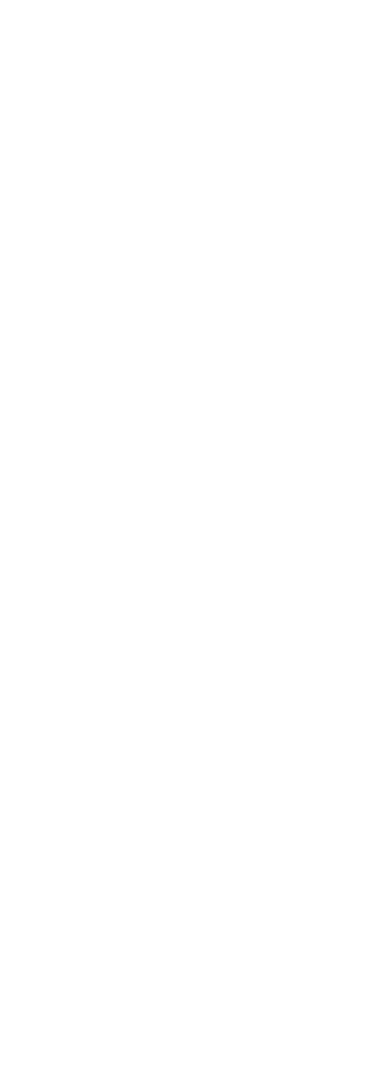
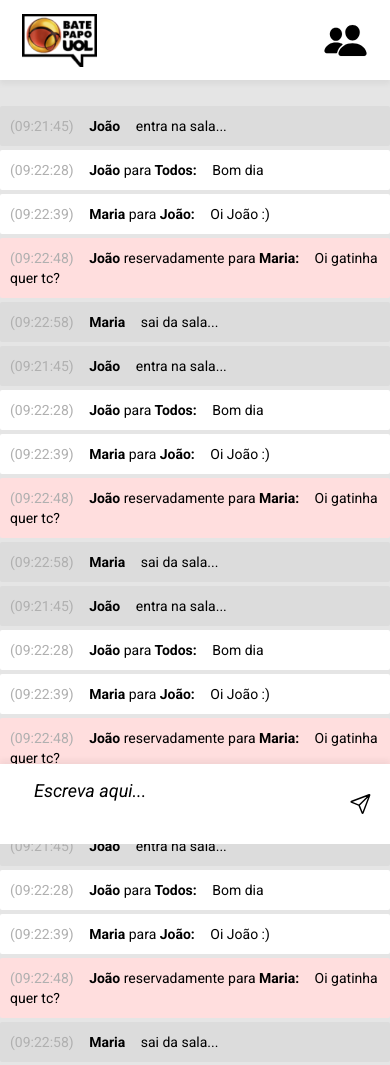
Before and after one commit to vcsil/Bate-Papo-UOL, a plain HTML site: page index.html in a window 390 px wide. Before the commit the page ends 844 px from the top, so only its background shows below. Drawn offline with nearby package versions, Linux system fonts and the light colour scheme.

Commit message:
Layout mobile

```diff
--- a/index.html
+++ b/index.html
@@ -1,12 +1,150 @@
 <!DOCTYPE html>
 <html lang="br-pt">
+
 <head>
     <meta charset="UTF-8">
     <meta http-equiv="X-UA-Compatible" content="IE=edge">
     <meta name="viewport" content="width=device-width, initial-scale=1.0">
-    <title>Document</title>
+
+    <link rel="stylesheet" href="reset.css">
+    <link rel="stylesheet" href="style.css">
+
+    <link rel="preconnect" href="https://fonts.googleapis.com" />
+    <link rel="preconnect" href="https://fonts.gstatic.com" crossorigin="" />
+    <link
+        href="https://fonts.googleapis.com/css2?family=Roboto:ital,wght@0,100;0,300;0,400;0,500;0,700;1,100;1,300;1,400;1,500;1,700&amp;display=swap"
+        rel="stylesheet" />
+
+    <link rel="SHORTCUT ICON" href="https://bp.imguol.com/favico.ico">
+
+    <title>O Chat online mais famoso do Brasil | Bate Papo UOL</title>
 </head>
+
 <body>
+    <header>
+        <img src="midia\logo1.png" alt="Bate-papo do Uol">
+        <ion-icon name="people"></ion-icon>
+    </header>
 
+    <main>
+        <div class="boxMensagem entra_sai">
+            <span class="time">(09:21:45)</span>
+            <span class="name">João</span>
+            <span class="action">entra na sala...</span>
+        </div>
+        <div class="boxMensagem">
+            <span class="time">(09:22:28)</span>
+            <span class="name">João <p>para</p> Todos:</span>
+            <span class="mensagem">Bom dia</span>
+        </div>
+        <div class="boxMensagem">
+            <span class="time">(09:22:39)</span>
+            <span class="name">Maria <p>para</p> João:</span>
+            <span class="mensagem">Oi João :)</span>
+        </div>
+        <div class="boxMensagem reservado">
+            <span class="time">(09:22:48)</span>
+            <span class="name">João <p>reservadamente para</p> Maria:</span>
+            <span class="mensagem">Oi gatinha quer tc?</span>
+        </div>
+        <div class="boxMensagem entra_sai">
+            <span class="time">(09:22:58)</span>
+            <span class="name">Maria</span>
+            <span class="mensagem">sai da sala...</span>
+        </div>
+
+        <div class="boxMensagem entra_sai">
+            <span class="time">(09:21:45)</span>
+            <span class="name">João</span>
+            <span class="action">entra na sala...</span>
+        </div>
+        <div class="boxMensagem">
+            <span class="time">(09:22:28)</span>
+            <span class="name">João <p>para</p> Todos:</span>
+            <span class="mensagem">Bom dia</span>
+        </div>
+        <div class="boxMensagem">
+            <span class="time">(09:22:39)</span>
+            <span class="name">Maria <p>para</p> João:</span>
+            <span class="mensagem">Oi João :)</span>
+        </div>
+        <div class="boxMensagem reservado">
+            <span class="time">(09:22:48)</span>
+            <span class="name">João <p>reservadamente para</p> Maria:</span>
+            <span class="mensagem">Oi gatinha quer tc?</span>
+        </div>
+        <div class="boxMensagem entra_sai">
+            <span class="time">(09:22:58)</span>
+            <span class="name">Maria</span>
+            <span class="mensagem">sai da sala...</span>
+        </div>
+        <div class="boxMensagem entra_sai">
+            <span class="time">(09:21:45)</span>
+            <span class="name">João</span>
+            <span class="action">entra na sala...</span>
+        </div>
+        <div class="boxMensagem">
+            <span class="time">(09:22:28)</span>
+            <span class="name">João <p>para</p> Todos:</span>
+            <span class="mensagem">Bom dia</span>
+        </div>
+        <div class="boxMensagem">
+            <span class="time">(09:22:39)</span>
+            <span class="name">Maria <p>para</p> João:</span>
+            <span class="mensagem">Oi João :)</span>
+        </div>
+        <div class="boxMensagem reservado">
+            <span class="time">(09:22:48)</span>
+            <span class="name">João <p>reservadamente para</p> Maria:</span>
+            <span class="mensagem">Oi gatinha quer tc?</span>
+        </div>
+        <div class="boxMensagem entra_sai">
+            <span class="time">(09:22:58)</span>
+            <span class="name">Maria</span>
+            <span class="mensagem">sai da sala...</span>
+        </div>
+        <div class="boxMensagem entra_sai">
+            <span class="time">(09:21:45)</span>
+            <span class="name">João</span>
+            <span class="action">entra na sala...</span>
+        </div>
+        <div class="boxMensagem">
+            <span class="time">(09:22:28)</span>
+            <span class="name">João <p>para</p> Todos:</span>
+            <span class="mensagem">Bom dia</span>
+        </div>
+        <div class="boxMensagem">
+            <span class="time">(09:22:39)</span>
+            <span class="name">Maria <p>para</p> João:</span>
+            <span class="mensagem">Oi João :)</span>
+        </div>
+        <div class="boxMensagem reservado">
+            <span class="time">(09:22:48)</span>
+            <span class="name">João <p>reservadamente para</p> Maria:</span>
+            <span class="mensagem">Oi gatinha quer tc?</span>
+        </div>
+        <div class="boxMensagem entra_sai">
+            <span class="time">(09:22:58)</span>
+            <span class="name">Maria</span>
+            <span class="mensagem">sai da sala...</span>
+        </div>
+    </main>
+
+    <footer>
+        <div class="boxEscreverMensagem">
+            <div class="espacoParaEscrever">
+                <div class="textoSuporte">Escreva aqui...</div>
+                <div class="textoDoUsuario" title="Escreva aqui..." contenteditable="true" spellcheck="true"
+                    oninput="removeTextoSuporte(this)"></div>
+            </div>
+        </div>
+        <ion-icon name="paper-plane-outline"></ion-icon>
+    </footer>
+
+
+    <script src="https://unpkg.com/ionicons@5.4.0/dist/ionicons.js"></script>
+
+    <script src="script.js"></script>
 </body>
+
 </html>
--- a/reset.css
+++ b/reset.css
@@ -3,7 +3,7 @@
    License: none (public domain)
 */
 
-html, body, div, span, applet, object, iframe,
+html, body, div, applet, object, iframe,
 h1, h2, h3, h4, h5, h6, p, blockquote, pre,
 a, abbr, acronym, address, big, cite, code,
 del, dfn, em, img, ins, kbd, q, s, samp,
--- a/script.js
+++ b/script.js
@@ -0,0 +1,8 @@
+function removeTextoSuporte(elemento) {
+    const textoDoUsuario = elemento.innerHTML
+    if (textoDoUsuario === '') {
+        document.querySelector(".textoSuporte").classList.remove("hidden")
+    } else {
+        document.querySelector(".textoSuporte").classList.add("hidden")
+    }
+}
--- a/style.css
+++ b/style.css
@@ -0,0 +1,161 @@
+* {
+    box-sizing: border-box;
+}
+
+body {
+    background-color: #E5E5E5;
+    font-family: "Roboto";
+    font-style: normal;
+}
+
+p {
+    display: inline;
+    font-weight: 400;
+}
+
+header {
+    height: 80px;
+    width: 100%;
+    background-color: white;
+    box-shadow: 0px 4px 6px rgba(0, 0, 0, 0.05);
+    display: flex;
+    align-items: center;
+    justify-content: space-between;
+    padding: 0 22px;
+    z-index: 1;
+    position: fixed;
+    top: 0;
+}
+
+header img {
+    cursor: pointer;
+}
+
+header ion-icon {
+    font-size: 45px;
+    cursor: pointer;
+}
+
+main {
+    margin-top: 106px;
+    margin-bottom: 90px;
+    height: 100%;
+    width: 100%;
+    position: relative;
+}
+
+footer {
+    height: 80px;
+    width: 100%;
+    background-color: white;
+    box-shadow: 0px -4px 6px rgba(0, 0, 0, 0.05);
+    display: flex;
+    align-items: center;
+    justify-content: space-between;
+    padding: 0 18px;
+    z-index: 1;
+    position: fixed;
+    bottom: 0px;
+}
+
+footer ion-icon {
+    font-size: 26px;
+    cursor: pointer;
+}
+
+.boxMensagem {
+    background-color: white;
+    border-radius: 2px;
+    margin-bottom: 4px;
+    padding: 10px;
+    width: 100%;
+    height: 100%;
+    font-weight: 400;
+    font-size: 14px;
+    line-height: 20px;
+    align-items: center;
+}
+
+.time {
+    color: #b0b0b0;
+}
+
+.name {
+    color: black;
+    font-weight: 700;
+    margin: 0 12px;
+}
+
+.entra_sai {
+    background-color: #DCDCDC;
+}
+
+.reservado {
+    background: #FFDEDE;
+}
+
+.boxEscreverMensagem {
+    z-index: 1;
+    width: inherit;
+    height: 80%;
+    min-width: 0;
+    min-height: 20px;
+    padding: 9px 12px 11px;
+    margin-right: 5%;
+    /* border: 1px solid black; */
+    border-radius: 8px;
+    flex: 1 1 auto;
+    font-size: 18px;
+    font-weight: 400;
+    line-height: 20px;
+}
+
+.espacoParaEscrever {
+    height: 100%;
+    cursor: text;
+    position: relative;
+    display: flex;
+    flex: 1;
+    overflow: hidden;
+}
+
+.textoSuporte {
+    z-index: 1;
+    position: absolute;
+    margin-left: 4px;
+    font-style: italic;
+}
+
+.textoDoUsuario {
+    z-index: 2;
+    position: relative;
+    width: 100%;
+    height: 100%;
+    overflow-x: hidden;
+    overflow-y: auto;
+}
+
+.textoDoUsuario[contenteditable] {
+    outline: 0 solid transparent;
+    color: black;
+}
+
+.focused {
+    overflow-y: scroll
+}
+
+.hidden {
+    display: none;
+}
+
+/*
+    Desktop
+    @media screen and (min-width: 1024px) {}
+
+    Tablet
+    @media screen and (min-width: 768px) and (max-width: 1023px) {}
+
+    Smartphone
+    @media screen and (max-width: 767px) {}
+
+ */
```
Also changed, not shown: midia/icone.ico (deleted), midia/logo1.png (added), 1 other file.
